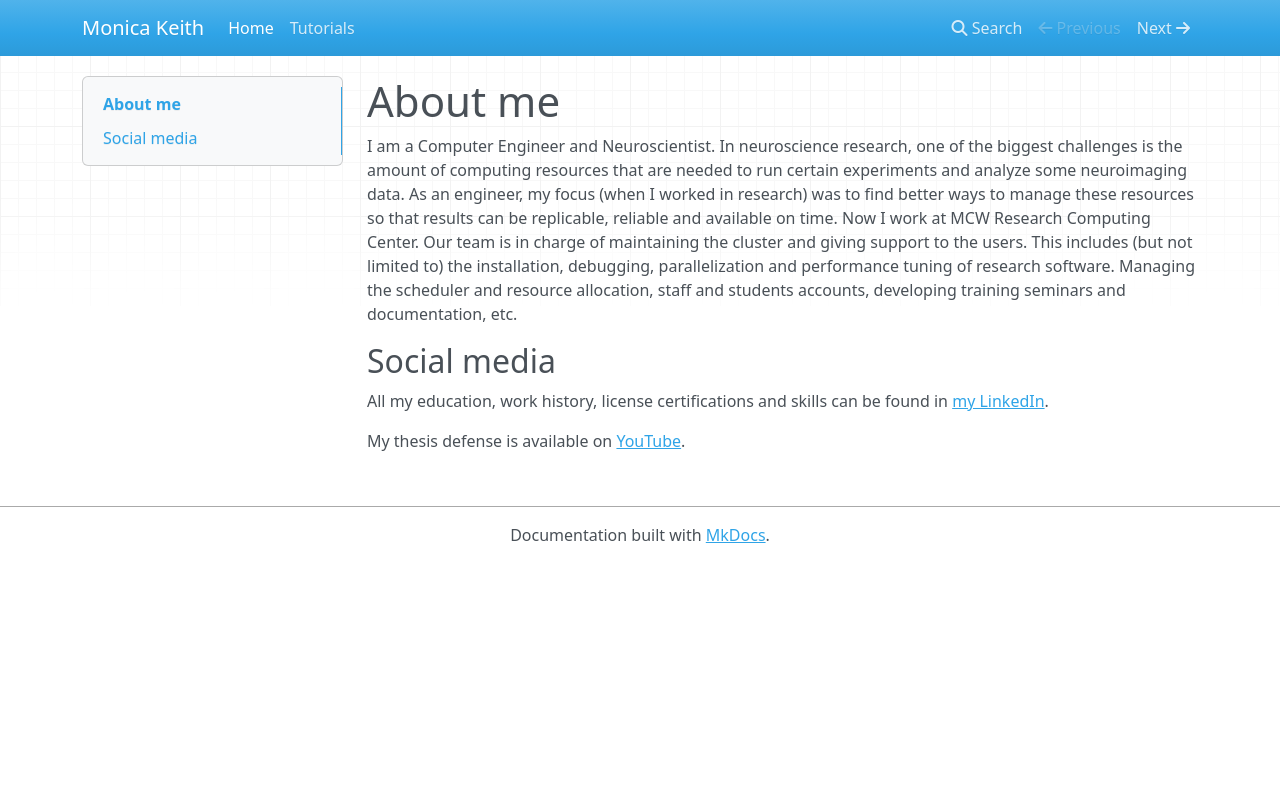
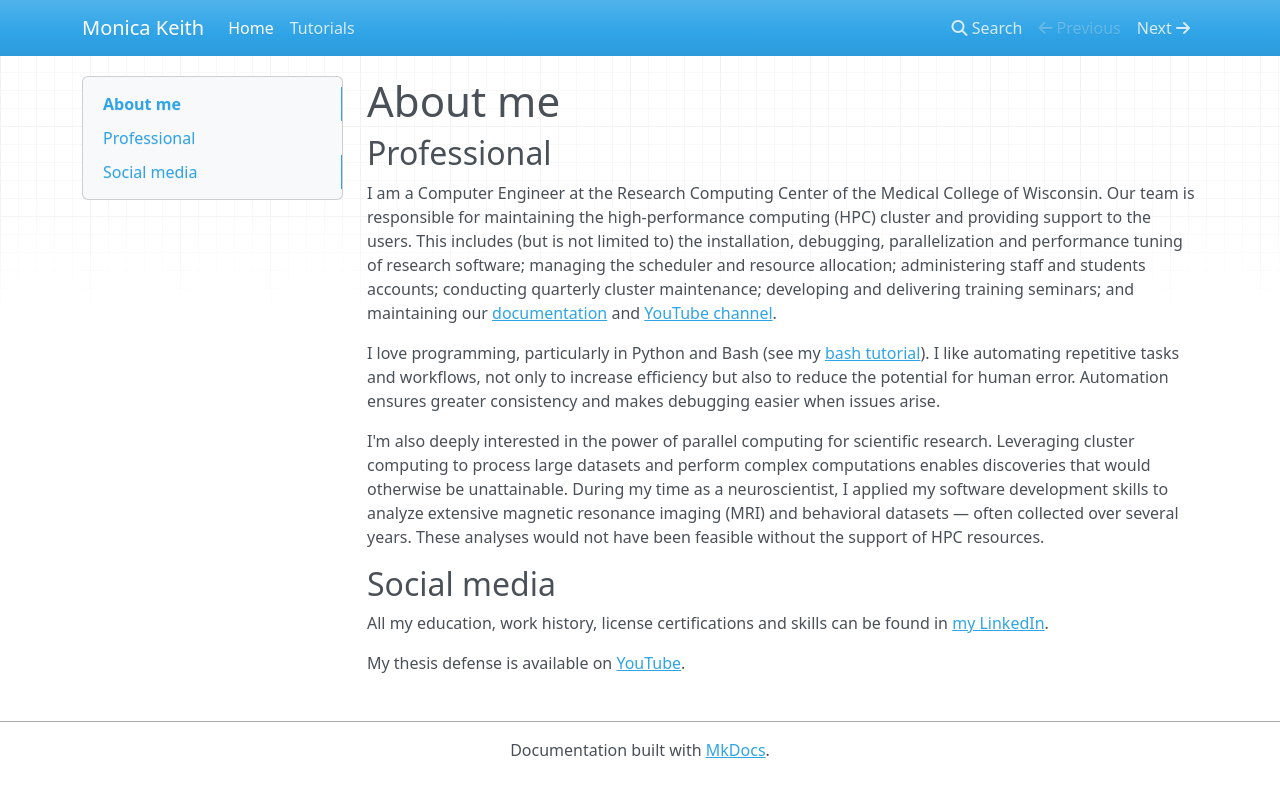
Before and after one commit to monicagiraldochica/monicagiraldochica.github.io, an MkDocs documentation site: the page built from docs/index.md, in a window 1280 px wide. Shown: the top 797 px of the page. Built offline with MkDocs 1.6.1, drawn with Linux system fonts in a browser that asks for light colours; nearby versions of some CDN libraries.

Commit message:
icon + about me

```diff
--- a/docs/index.md
+++ b/docs/index.md
@@ -1,6 +1,12 @@
 # About me
 
-I am a Computer Engineer and Neuroscientist. In neuroscience research, one of the biggest challenges is the amount of computing resources that are needed to run certain experiments and analyze some neuroimaging data. As an engineer, my focus (when I worked in research) was to find better ways to manage these resources so that results can be replicable, reliable and available on time. Now I work at MCW Research Computing Center. Our team is in charge of maintaining the cluster and giving support to the users. This includes (but not limited to) the installation, debugging, parallelization and performance tuning of research software. Managing the scheduler and resource allocation, staff and students accounts, developing training seminars and documentation, etc.
+## Professional
+
+I am a Computer Engineer at the Research Computing Center of the Medical College of Wisconsin. Our team is responsible for maintaining the high-performance computing (HPC) cluster and providing support to the users. This includes (but is not limited to) the installation, debugging, parallelization and performance tuning of research software; managing the scheduler and resource allocation; administering staff and students accounts; conducting quarterly cluster maintenance; developing and delivering training seminars; and maintaining our [documentation](https://docs.rcc.mcw.edu/) and [YouTube channel](https://www.youtube.com/channel/UC2FsgYZHYY9kUFuZ_9solEw).
+
+I love programming, particularly in Python and Bash (see my [bash tutorial](https://monicagiraldochica.github.io/bash_tutorial/)). I like automating repetitive tasks and workflows, not only to increase efficiency but also to reduce the potential for human error. Automation ensures greater consistency and makes debugging easier when issues arise.
+
+I'm also deeply interested in the power of parallel computing for scientific research. Leveraging cluster computing to process large datasets and perform complex computations enables discoveries that would otherwise be unattainable. During my time as a neuroscientist, I applied my software development skills to analyze extensive magnetic resonance imaging (MRI) and behavioral datasets — often collected over several years. These analyses would not have been feasible without the support of HPC resources.
 
 ## Social media
 
--- a/mkdocs.yml
+++ b/mkdocs.yml
@@ -1,4 +1,5 @@
 site_name: Monica Keith
+site_author: Monica Keith
 nav:
   - Home: index.md
   - Tutorials: tutorials.md
```
Also changed, not shown: docs/img/favicon.ico, 1 other file.
